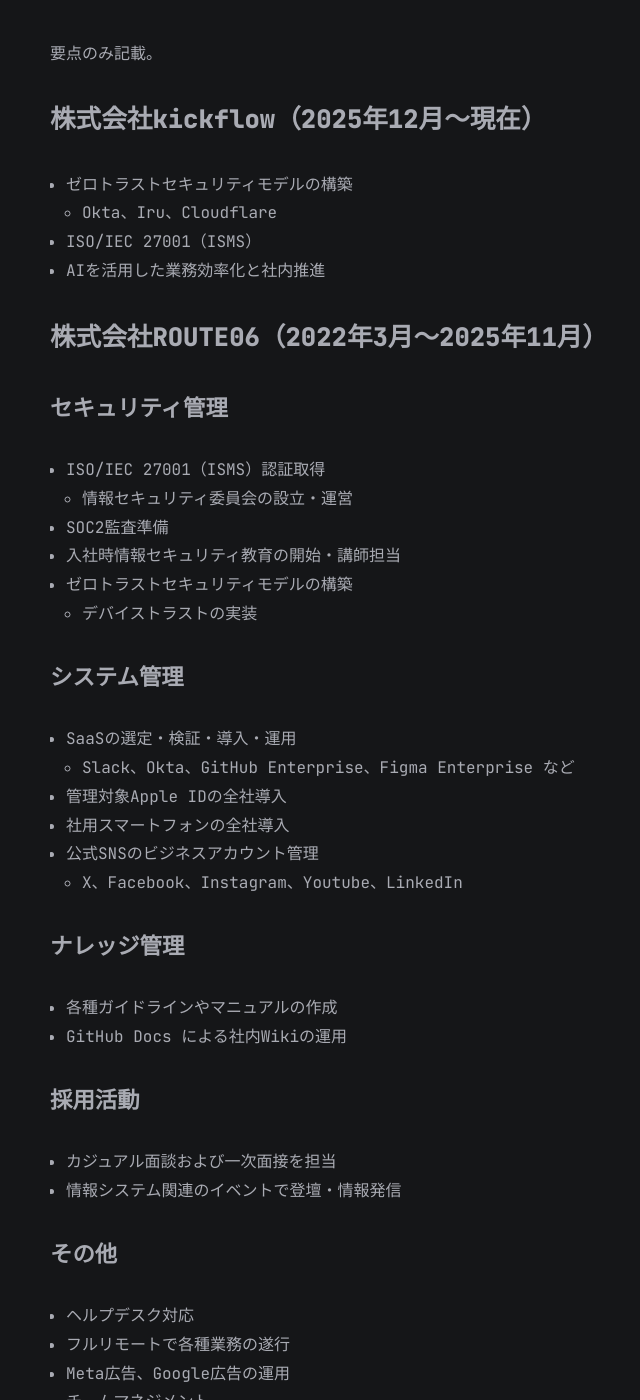
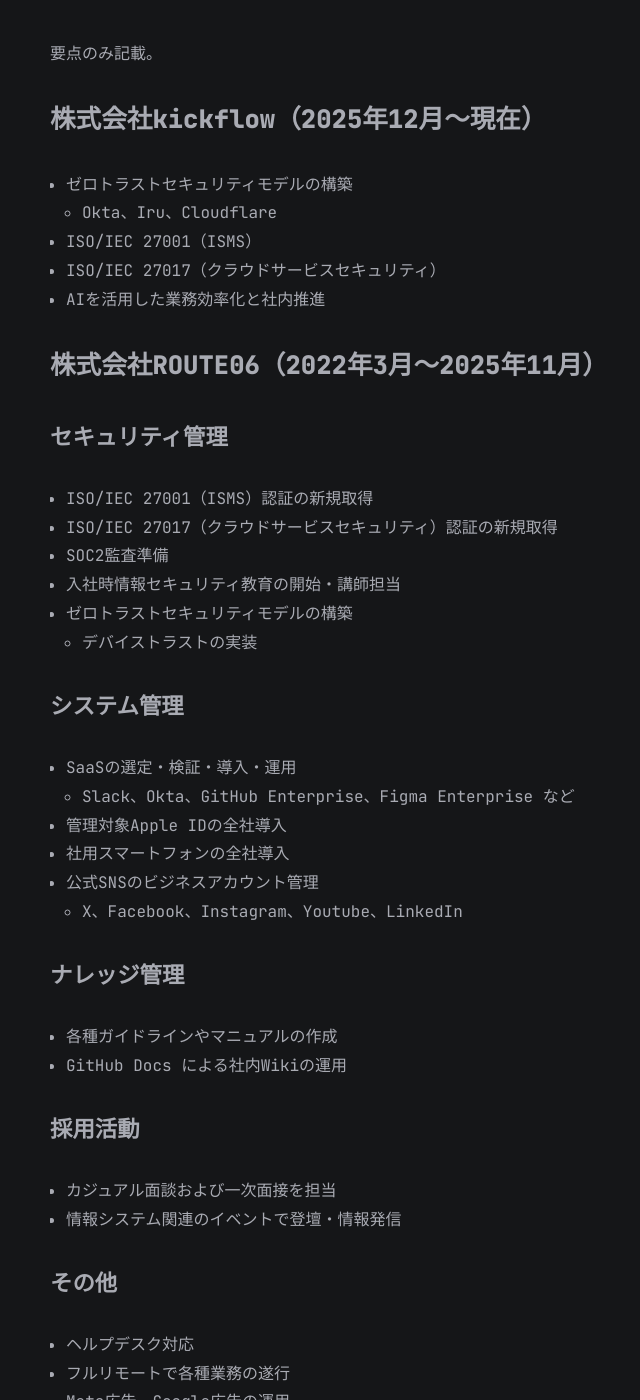
Before and after one commit to kaze3desu/kaze3desu.github.io, a Jekyll site: the page built from all_collections/_posts/2023-04-08-PortFolio.md, in a window 1280 px wide and 1400 px high, scrolled down 1216 px. Shown: the whole window, without its empty margins (265-905 px from the left). Built offline with Jekyll 4.4.1, drawn with Linux system fonts in a browser that asks for light colours; some of the changed text lies outside the part shown.

Commit message:
Update portfolio with new security certifications
Added new certifications for ISO/IEC 27001 and ISO/IEC 27017 to the portfolio.

```diff
--- a/all_collections/_posts/2023-04-08-PortFolio.md
+++ b/all_collections/_posts/2023-04-08-PortFolio.md
@@ -34,14 +34,15 @@
 - ゼロトラストセキュリティモデルの構築
   - Okta、Iru、Cloudflare
 - ISO/IEC 27001（ISMS）
+- ISO/IEC 27017（クラウドサービスセキュリティ）
 - AIを活用した業務効率化と社内推進
 
 ### 株式会社ROUTE06（2022年3月〜2025年11月）
 
 #### **セキュリティ管理**
 
-- ISO/IEC 27001（ISMS）認証取得
-  - 情報セキュリティ委員会の設立・運営
+- ISO/IEC 27001（ISMS）認証の新規取得
+- ISO/IEC 27017（クラウドサービスセキュリティ）認証の新規取得
 - SOC2監査準備
 - 入社時情報セキュリティ教育の開始・講師担当
 - ゼロトラストセキュリティモデルの構築
@@ -74,6 +75,8 @@
 - チームマネジメント
 - プロジェクトマネジメント
 - GitHubを活用したタスク管理・チームの生産性評価
+- 自社プロダクトの要件定義サービス担当
+- 自社プロダクトのカスタマーサクセス担当
 
 ### 製造業（2016年4月〜2022年3月）
 
```
